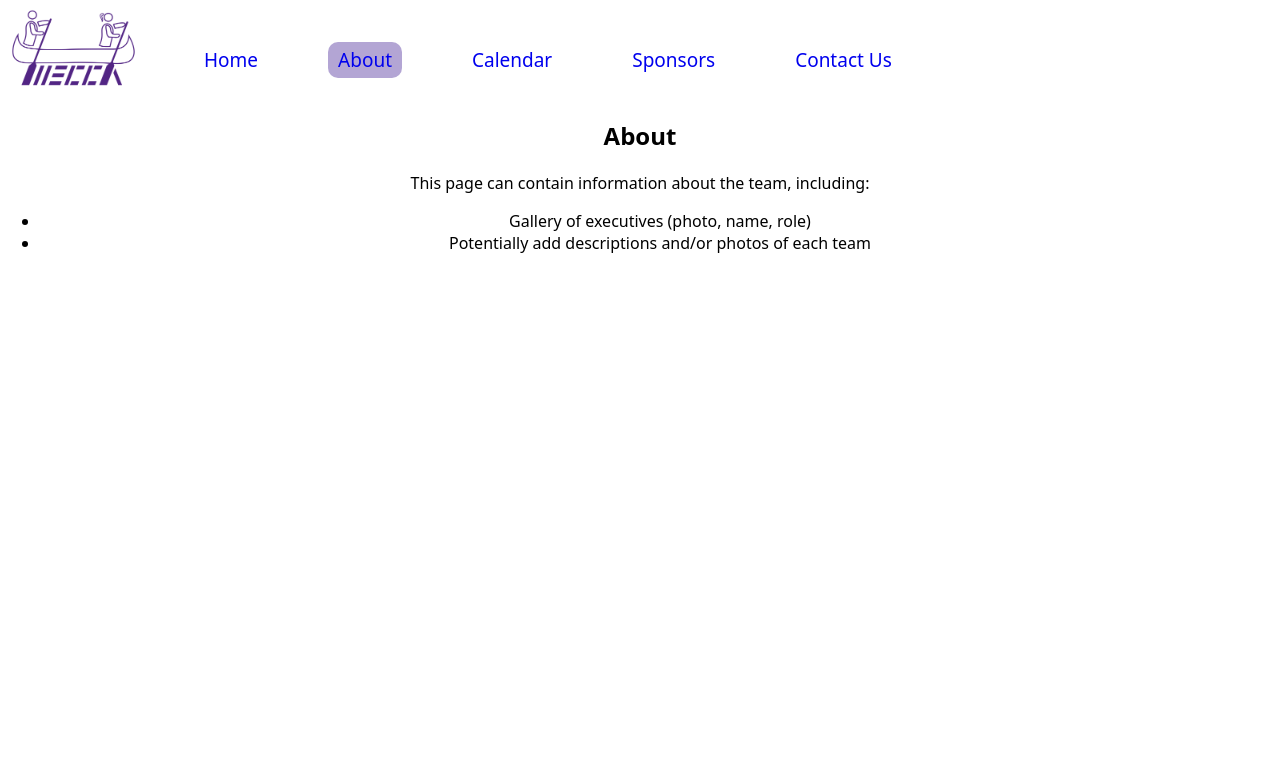
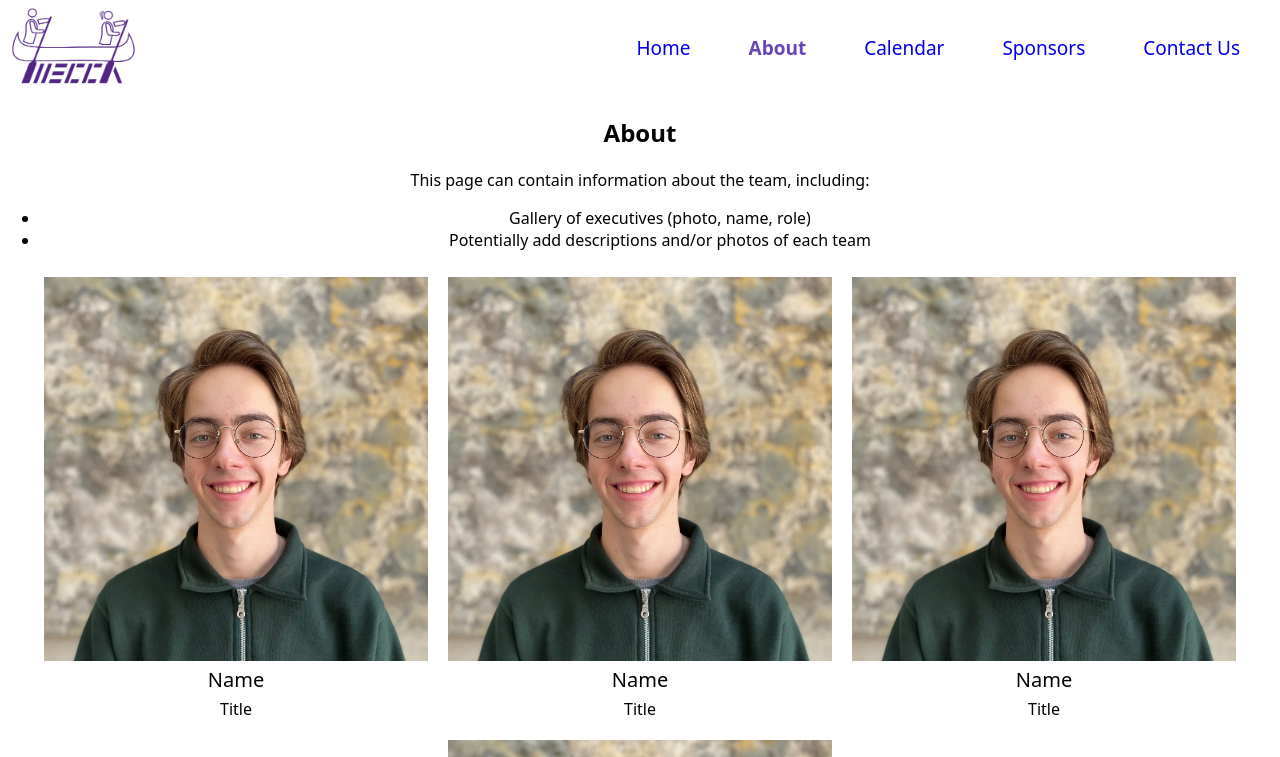
Before and after one commit to weccasoftware/wecca-website, a React (Create React App) app in the folder frontend/: page /about in a window 1280 px wide. Shown: the top 757 px of the page. Built offline with nearby package versions, Linux system fonts and the light colour scheme; a web font is replaced by a local one.

Commit message:
Updated navbar and about page

```diff
--- a/frontend/src/components/Navbar.js
+++ b/frontend/src/components/Navbar.js
@@ -1,34 +1,125 @@
-import './styles/Navbar.css';
+import "./styles/Navbar.css";
 import { NavLink } from "react-router-dom";
-import React from "react";
-import logo from '../assets/WECCA-purple.png'
+import React, { useEffect, useRef, useState } from "react";
+import logo from "../assets/WECCA-purple.png";
 
 const Navbar = () => {
+  const WINDOW_SIZE_THRESHOLD_PX = 768;
+  const NAVBAR_CLASS_HORIZONTAL = "nav-menu";
+  const NAVBAR_CLASS_VERTICAL_HIDDEN = "nav-menu-hidden";
+  const NAVBAR_CLASS_VERTICAL_SHOWN = "nav-menu-vert";
+  const HAMBURGER_DISPLAY_ON = "hamburger-display-on";
+  const HAMBURGER_DISPLAY_OFF = "hamburger-display-off";
+  const HAMBURGER_MAPPING = {
+    false: HAMBURGER_DISPLAY_OFF,
+    true: HAMBURGER_DISPLAY_ON,
+  };
+
+  const [enableMenu, setEnableMenu] = useState(false);
+  const [expandMenu, setExpandMenu] = useState(false);
+  const [windowSize, setWindowSize] = useState([
+    window.innerWidth,
+    window.innerHeight,
+  ]);
+  const [navbarClass, setNavbarClass] = useState(NAVBAR_CLASS_HORIZONTAL);
+
+  useEffect(() => {
+    const handleWindowResize = () => {
+      setWindowSize([window.innerWidth, window.innerHeight]);
+    };
+
+    window.addEventListener("resize", handleWindowResize);
+
+    return () => {
+      window.removeEventListener("resize", handleWindowResize);
+    };
+  }, []);
+
+  useEffect(() => {
+    console.log(`Class is now ${navbarClass}`);
+  }, [navbarClass]);
+
+  useEffect(() => {
+    console.log(HAMBURGER_MAPPING[enableMenu]);
+    if (windowSize[0] <= WINDOW_SIZE_THRESHOLD_PX && !enableMenu) {
+      setEnableMenu(true);
+    } else if (windowSize[0] >= WINDOW_SIZE_THRESHOLD_PX && enableMenu) {
+      setEnableMenu(false);
+    }
+  }, [windowSize]);
+
+  useEffect(() => {
+    console.log(`EnableMenu=${enableMenu}, ExpandMenu=${expandMenu}`);
+    if (enableMenu && expandMenu) {
+      setNavbarClass(NAVBAR_CLASS_VERTICAL_SHOWN);
+    } else if (enableMenu && !expandMenu) {
+      setNavbarClass(NAVBAR_CLASS_VERTICAL_HIDDEN);
+    } else {
+      setNavbarClass(NAVBAR_CLASS_HORIZONTAL);
+    }
+  }, [expandMenu, enableMenu]);
+
+  const toggleMenuDisplay = () => {
+    console.log("CLICKED");
+    setExpandMenu(!expandMenu);
+  };
+
   return (
-        <nav className='navbar-main'>
-            <div className='nav-section' id='wecca-logo'>
-                <div className='wecca-logo-image'/>
+    <nav className="navbar-main">
+      <div className="wecca-logo-image"/>
+      <div className="nav-section" id="nav-main">
+        <div
+          class={HAMBURGER_MAPPING[enableMenu]}
+          onClick={() => toggleMenuDisplay()}
+        >
+          &#9776;
         </div>
-            <div className='nav-section' id='nav-main'>
-                <div className='nav-subsection'>
-                    <NavLink to='/' className={({ isActive }) => "link" + (isActive ? " active" : "")}>Home</NavLink>
+        <div className={navbarClass}>
+          <div className="nav-subsection" onClick={() => setExpandMenu(false)}>
+            <NavLink
+              to="/"
+              className={({ isActive }) => "link" + (isActive ? " active" : "")}
+            >
+              Home
+            </NavLink>
           </div>
-                <div className='nav-subsection'>
-                    <NavLink to='/about' className={({ isActive }) => "link" + (isActive ? " active" : "")}>About</NavLink>
+          <div className="nav-subsection" onClick={() => setExpandMenu(false)}>
+            <NavLink
+              to="/about"
+              className={({ isActive }) => "link" + (isActive ? " active" : "")}
+            >
+              About
+            </NavLink>
           </div>
-                <div className='nav-subsection'>
-                    <NavLink to='/calendar' className={({ isActive }) => "link" + (isActive ? " active" : "")}>Calendar</NavLink>
+          <div className="nav-subsection" onClick={() => setExpandMenu(false)}>
+            <NavLink
+              to="/calendar"
+              className={({ isActive }) => "link" + (isActive ? " active" : "")}
+            >
+              Calendar
+            </NavLink>
           </div>
-                <div className='nav-subsection'>
-                    <NavLink to='/sponsors' className={({ isActive }) => "link" + (isActive ? " active" : "")}>Sponsors</NavLink>
+          <div className="nav-subsection" onClick={() => setExpandMenu(false)}>
+            <NavLink
+              to="/sponsors"
+              className={({ isActive }) => "link" + (isActive ? " active" : "")}
+            >
+              Sponsors
+            </NavLink>
           </div>
-                <div className='nav-subsection'>
-                    <NavLink to='/contact' className={({ isActive }) => "link" + (isActive ? " active" : "")}>Contact Us</NavLink>
+          <div className="nav-subsection" onClick={() => setExpandMenu(false)}>
+            <NavLink
+              to="/contact"
+              className={({ isActive }) => "link" + (isActive ? " active" : "")}
+            >
+              Contact Us
+            </NavLink>
+          </div>
         </div>
       </div>
     </nav>
-    )
-}
+  );
+};
 
 export default Navbar;
 
--- a/frontend/src/components/about/About.js
+++ b/frontend/src/components/about/About.js
@@ -1,5 +1,6 @@
 import React from "react";
 import './styles/About.css'
+import image1 from '../../assets/ethan-exec.jpeg'
 
 const About = () => {
     return (
@@ -12,6 +13,28 @@ const About = () => {
                     <li>Potentially add descriptions and/or photos of each team</li>
                 </ul>
             </div>
+            <ul className="exec-list">
+                <li>
+                    <img src={image1} className="exec-photo" />
+                    <div className="exec-name">Name</div>
+                    <div className="exec-title">Title</div>
+                </li>
+                <li>
+                    <img src={image1} className="exec-photo" />
+                    <div className="exec-name">Name</div>
+                    <div className="exec-title">Title</div>
+                </li>
+                <li>
+                    <img src={image1} className="exec-photo" />
+                    <div className="exec-name">Name</div>
+                    <div className="exec-title">Title</div>
+                </li>
+                <li>
+                    <img src={image1} className="exec-photo" />
+                    <div className="exec-name">Name</div>
+                    <div className="exec-title">Title</div>
+                </li>
+            </ul>
         </div>
     )
 }
--- a/frontend/src/components/about/styles/About.css
+++ b/frontend/src/components/about/styles/About.css
@@ -0,0 +1,28 @@
+.exec-photo {
+    width: 100%;
+    height: 100%;
+}
+
+.exec-list {
+    list-style: none;
+    margin: 0 auto;
+    padding: 0;
+    margin-bottom: 20px;
+}
+
+.exec-list>li {
+    display: inline-block;
+    width: 30%;
+    height: 30%;
+    padding: 10px;
+}
+
+.exec-name {
+    font-size: 20px;
+    font-weight: 500;
+    margin-bottom: 5px;
+}
+
+.exec-title {
+
+}
--- a/frontend/src/components/calendar/Calendar.js
+++ b/frontend/src/components/calendar/Calendar.js
@@ -20,6 +20,7 @@ const Calendar = () => {
                     <li>Maybe: people can select if they are going or not going to events</li>
                     <li>Maybe: events can be filtered (ie only show all software events)</li>
                     <li>Maybe: allow for users to subscribe to the calendar (ie with google calendar)</li>
+                    <li><b>Calendar should not be allowed on mobile? Too hard otherwise? Or create a mobile version?</b></li>
                 </ul>
             </div>
             <CalendarComponent />
--- a/frontend/src/components/home/styles/Home.css
+++ b/frontend/src/components/home/styles/Home.css
@@ -2,13 +2,14 @@
     transform: translateY(-100px);
     z-index: -1;
     position: relative;
+    overflow: hidden;
 }
 
 .header-image {
-    height: 80vh;
-    width: 100%;
-    background-image: url('../../../assets/homepage-header.jpg');
-    background-size: 100% auto;
+    height: 40vw;
+    width: 100vw;
+    background-image: url('../../../assets/homepage-header-2.jpg');
+    background-size: 100% 100%;
     margin: 0;
 }
 
@@ -33,3 +34,14 @@
     font-size: 19px;
     margin-top: 8px;
 }
+
+.image-carousel {
+    margin: 20px auto;
+    width: 100vw;
+}
+
+.carousel-image {
+    height: 80vh;
+    width: 80vw;
+    padding: 0px 10px;
+}
--- a/frontend/src/components/styles/Navbar.css
+++ b/frontend/src/components/styles/Navbar.css
@@ -1,16 +1,59 @@
 .navbar-main {
     display: flex;
-    width: 100%;
-    margin: 0;
-    z-index: 100;
+    align-items: center;
+    justify-content: space-between;
+    padding: none;
 }
 
-.navbar-main > .nav-section {
+.nav-menu {
+    display: flex;
+    gap: 1em;
+    font-size: 18px;
+    float: right;
+    padding-right: 20px;
+}
+
+/*
+.navbar-main>.nav-section {
     padding: 1rem 1rem;
     display: inline-flex;
     box-sizing: border-box;
     align-items: center;
     color: white;
+}
+*/
+
+.hamburger-display-on {
+    position: relative;
+    display: block;
+    font-size: 24px;
+    user-select: none;
+    margin-right: 10px;
+    float: right;
+    z-index: 10;
+}
+.hamburger-display-off {
+    display: none;
+}
+.hamburger-display-on:hover {
+    cursor: pointer;
+}
+
+.nav-menu-hidden {
+    display: none;
+}
+
+.nav-menu-vert {
+    display: block;
+    position: absolute;
+    right: 0;
+    left: 0;
+    text-align: center;
+    background-color: white;
+    align-items: center;
+    justify-content: center;
+    z-index: 9;
+    transform: translateY(-33px)
 }
 
 #wecca-logo {
@@ -32,35 +75,11 @@
 }
 
 .nav-subsection {
-    margin: 0 30px;
-    margin-top: 20px;
+    margin: 10px auto;
     height: fit-content;
     font-size: 19px;
-}
-
-.navbar {
-    height: 30px;
-    padding: 20px 0;
-    text-align: center;
-    margin: 5px auto 15px auto;
-    box-sizing: border-box;
-    border: 1px solid red;
-    vertical-align: middle;
-    display: flex;
-    overflow: hidden;
-    flex-direction: column;
-}
-
-.navbar>li {
-    display: flex;
-    gap: 1rem;
-    list-style: none;
-    margin-left: 10px;
-    margin-right: 10px;
-}
-
-li > a {
-    padding: 5px 10px;
+    width: fit-content;
+    padding: 1px 10px;
 }
 
 .link {
@@ -70,8 +89,8 @@ li > a {
 }
 
 .active {
-    background-color: rgba(67, 32, 148, 0.4);
-    border-radius: 10px;
+    color: rgb(103, 68, 183) !important;
+    font-weight: 600;
 }
 
 *:visited {
@@ -79,7 +98,7 @@ li > a {
 }
 
 .link:hover {
-    color: rgb(67, 32, 148);
+    color: rgb(121, 78, 221);
 }
 
 .centre {
```
Also changed, not shown: frontend/src/components/home/Home.js (+25 -3 lines), frontend/src/components/home/ImageCarousel.js (added, +65 -0 lines), frontend/src/assets/ethan-exec.jpeg (added), 1 other file (tests, documents, lock files or other folders). Lines whose indentation alone changed are shown as unchanged.
